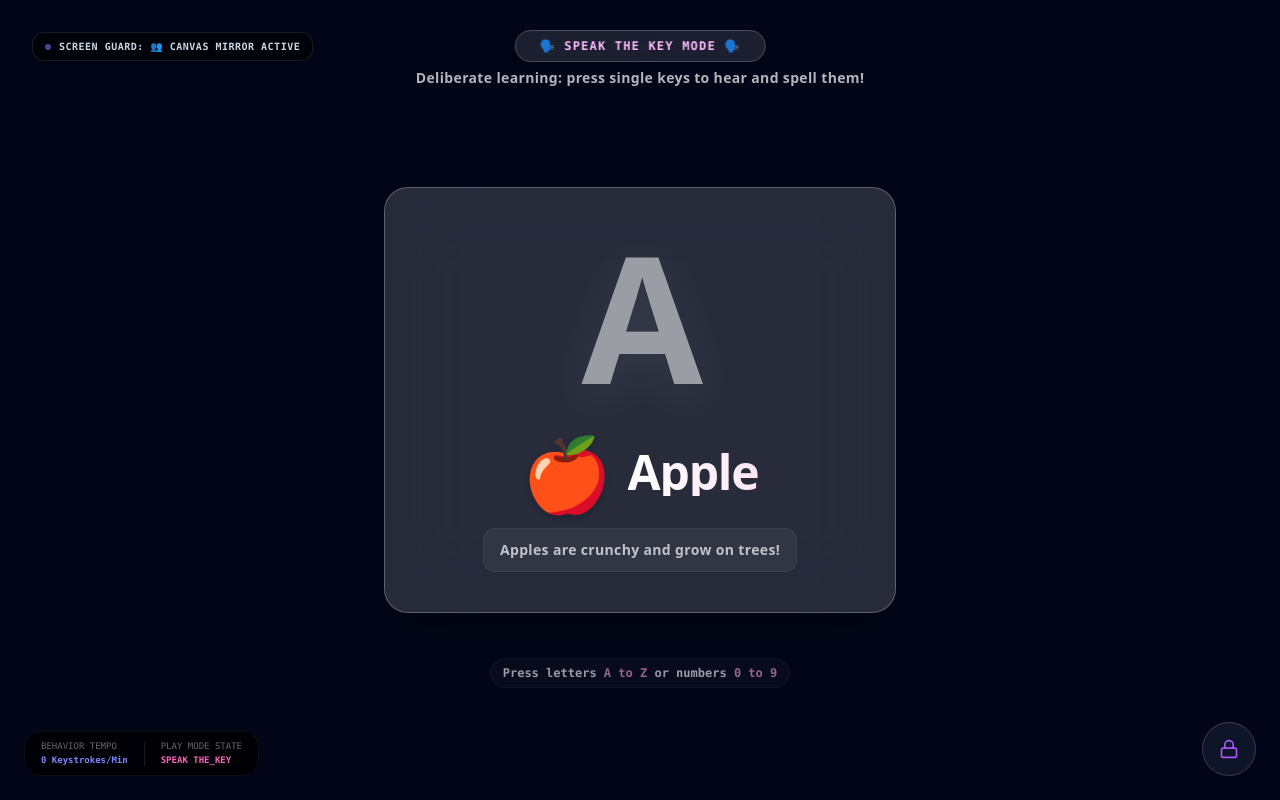
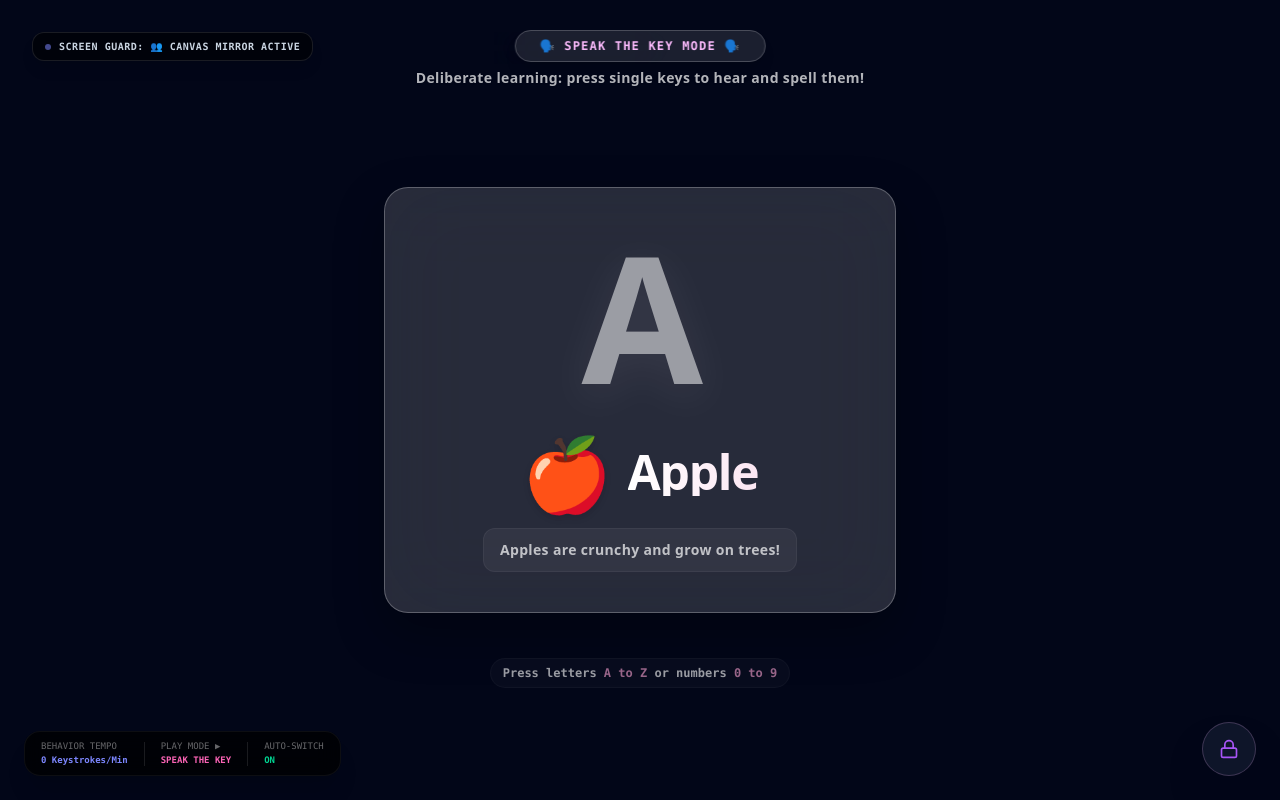
Before and after one commit to tsohlacol/baby-button-masher, a React (Vite) app: page / in a window 1280 px wide. Both pictures are taken after a click on the button "Launch Play Screen Now". Built offline with nearby package versions, Linux system fonts and the light colour scheme.

Commit message:
auto: update App.tsx

```diff
--- a/src/App.tsx
+++ b/src/App.tsx
@@ -1235,7 +1235,7 @@ export default function App() {
                           </div>
 
                           {/* REAL-TIME ROLL MONITOR RADAR FOR STATS (SUBCONSCIOUS FEEDBACK) */}
-                          <div className="absolute bottom-6 left-6 z-40 bg-black/75 border border-white/5 backdrop-blur-md text-white px-4 py-2 rounded-2xl font-mono text-[9px] text-left pointer-events-none flex items-center gap-4 shadow-xl">
+                          <div className="absolute bottom-6 left-6 z-40 bg-black/75 border border-white/5 backdrop-blur-md text-white px-4 py-2 rounded-2xl font-mono text-[9px] text-left flex items-center gap-4 shadow-xl">
                             <div>
                               <span className="text-white/40 block">BEHAVIOR TEMPO</span>
                               <span className="font-bold text-indigo-400">
@@ -1243,12 +1243,30 @@ export default function App() {
                               </span>
                             </div>
                             <div className="border-l border-white/10 h-6" />
-                            <div>
-                              <span className="text-white/40 block">PLAY MODE STATE</span>
+                            {/* Click to cycle through play modes manually */}
+                            <button
+                              className="text-left cursor-pointer hover:bg-white/10 rounded-lg px-2 -mx-2 py-1 -my-1 transition-colors"
+                              onClick={() => {
+                                const idx = PLAY_MODES.indexOf(currentPlayMode);
+                                setCurrentPlayMode(PLAY_MODES[(idx + 1) % PLAY_MODES.length]);
+                              }}
+                            >
+                              <span className="text-white/40 block">PLAY MODE ▶</span>
                               <span className="font-bold text-pink-400 uppercase">
-                                {currentPlayMode.replace("_", " ")}
+                                {currentPlayMode.replaceAll("_", " ")}
                               </span>
-                            </div>
+                            </button>
+                            <div className="border-l border-white/10 h-6" />
+                            {/* Click to toggle auto-switch on/off */}
+                            <button
+                              className="text-left cursor-pointer hover:bg-white/10 rounded-lg px-2 -mx-2 py-1 -my-1 transition-colors"
+                              onClick={() => setSettings((p) => ({ ...p, autoModeSwitchEnabled: !p.autoModeSwitchEnabled }))}
+                            >
+                              <span className="text-white/40 block">AUTO-SWITCH</span>
+                              <span className={`font-bold uppercase ${settings.autoModeSwitchEnabled ? "text-emerald-400" : "text-white/30"}`}>
+                                {settings.autoModeSwitchEnabled ? "ON" : "OFF"}
+                              </span>
+                            </button>
                           </div>
                         </>
                       )}
```
